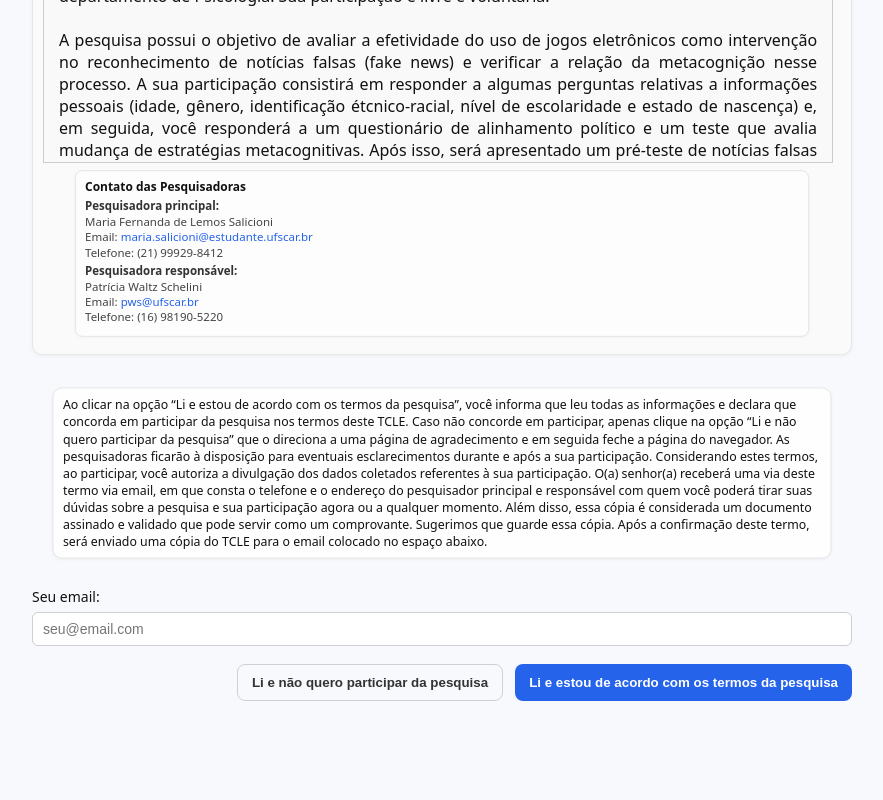
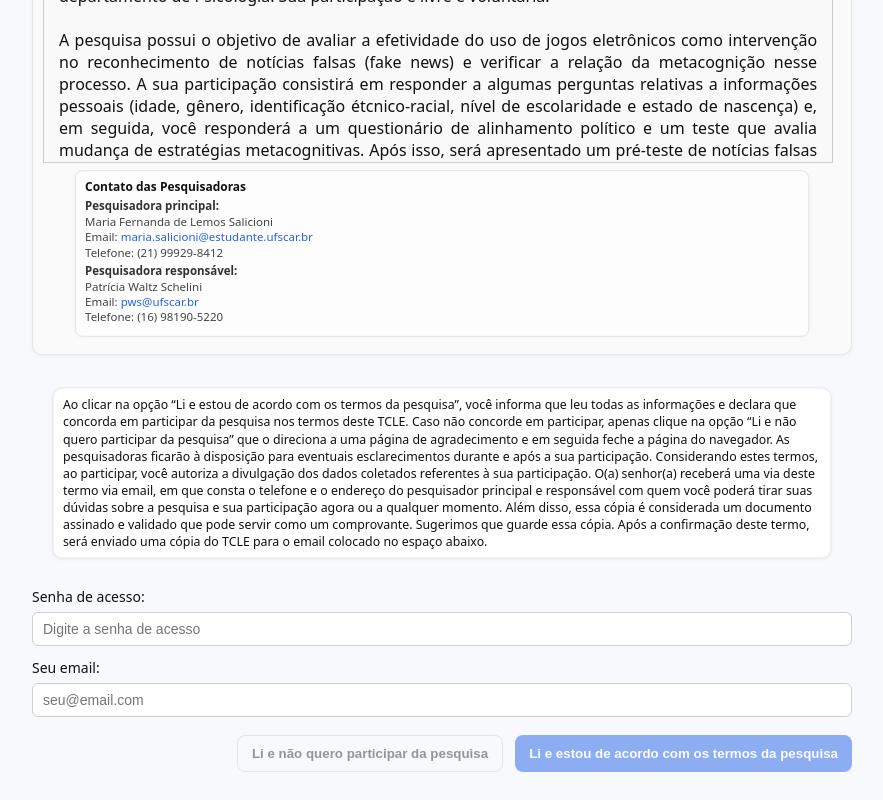
Before and after one commit to Joaovabbr/monografia_repo, a React (Vite) app in the folder monografia-mafe/: page / in a window 1280 px wide. Shown: the part 501-1301 px from the top of the page, without its empty margins (198-1081 px from the left). Before the commit the page ends 1230 px from the top, so only its background shows below. Built offline with nearby package versions, Linux system fonts and the light colour scheme; no server answers.

Commit message:
Feat: adiciona senha de validação na homepage

```diff
--- a/monografia-mafe/src/pages/GameWrapper.jsx
+++ b/monografia-mafe/src/pages/GameWrapper.jsx
@@ -1,16 +1,6 @@
 import React, { useState, useRef, useEffect } from "react";
 import { useNavigate, useLocation } from "react-router-dom";
 import "./GameWrapper.css";
-
-/*
-Props:
-- title: título da página
-- src: URL do jogo (iframe src)
-- instructions: texto com instruções a mostrar no popup
-- recommendedMinutes: número (ex.: 5)
-- nextRoute: rota para onde navegar ao terminar (opcional)
-- nextState: state a ser enviado ao navegar
-*/
 
 export default function GameWrapper({
   title,
@@ -31,43 +21,33 @@ export default function GameWrapper({
   const [iframeLoaded, setIframeLoaded] = useState(false);
   const [iframeBlocked, setIframeBlocked] = useState(false);
   const [remainingMs, setRemainingMs] = useState(0);
-  const [retryCount, setRetryCount] = useState(0); // <-- NOVO: Contador de tentativas
+  const [retryCount, setRetryCount] = useState(0);
   const iframeRef = useRef(null);
   const remainingIntervalRef = useRef(null);
 
-  // ajusta aqui caso queira outro mínimo (em ms). Por padrão definido abaixo.
-  const MIN_MS = minimoMinutos * 60 * 1000; // atualmente 1 minuto (para teste). Ajuste para 10*60*1000 para 10 min.
 
-  // --- LÓGICA DE RECARGA AUTOMÁTICA ---
-  const LOAD_TIMEOUT_MS = 5000; // 5 segundos de timeout (aumentado para cold starts)
-  const MAX_RETRIES = 1; // 1 tentativa de recarga (total 2 tentativas de carregamento)
-  // ------------------------------------
+  const MIN_MS = minimoMinutos * 60 * 1000;
 
-  // tenta detectar bloqueio/falha de iframe e recarregar
+  const LOAD_TIMEOUT_MS = 5000;
+  const MAX_RETRIES = 1;
+
   useEffect(() => {
-    // Só roda se o modal foi fechado, se o iframe ainda não carregou
-    // e se ainda não desistimos (excedeu MAX_RETRIES)
     if (!startedAt || iframeLoaded || retryCount > MAX_RETRIES || children) {
       return;
     }
 
     const t = setTimeout(() => {
-      // Se o tempo esgotou e o iframe ainda não carregou...
       if (!iframeLoaded) {
         if (retryCount < MAX_RETRIES) {
-          // Tenta recarregar
           console.warn(
             `Iframe não carregou em ${LOAD_TIMEOUT_MS}ms. Tentando recarregar (Tentativa ${retryCount + 1
             })...`
           );
           setRetryCount((prev) => prev + 1);
           if (iframeRef.current) {
-            // Força o recarregamento do iframe re-atribuindo o src
-            // Isso vai disparar um novo 'onLoad' se funcionar
             iframeRef.current.src = src;
           }
         } else {
-          // Excedeu as tentativas, agora sim marca como bloqueado
           console.error(
             `Iframe falhou ao carregar após ${MAX_RETRIES} tentativa(s) de recarga.`
           );
@@ -77,9 +57,8 @@ export default function GameWrapper({
     }, LOAD_TIMEOUT_MS);
 
     return () => clearTimeout(t);
-  }, [startedAt, iframeLoaded, retryCount, src]); // <-- MODIFICADO: Dependências atualizadas
+  }, [startedAt, iframeLoaded, retryCount, src]);
 
-  // limpa interval se componente desmontar
   useEffect(() => {
     return () => {
       if (remainingIntervalRef.current) {
@@ -96,19 +75,18 @@ export default function GameWrapper({
     setStartedAt(nowIso);
     setEndedAt(null);
     setRemainingMs(0);
-    setRetryCount(0); // <-- NOVO: Reseta a contagem de tentativas
-    setIframeLoaded(!!children); // <-- MODIFICADO: Se tem children, já considera loaded
-    setIframeBlocked(false); // <-- NOVO: Garante que o estado de bloqueio seja resetado
+    setRetryCount(0);
+    setIframeLoaded(!!children);
+    setIframeBlocked(false);
     window.scrollTo({ top: 0, behavior: "smooth" });
   };
 
   const handleIframeLoad = () => {
-    console.log("Iframe carregado com sucesso."); // Bom para debug
+    console.log("Iframe carregado com sucesso.");
     setIframeLoaded(true);
     setIframeBlocked(false);
   };
 
-  // helper: calcula ms restantes para atingir MIN_MS
   function msRemainingForMin() {
     if (!startedAt) return MIN_MS;
     const started = Date.parse(startedAt);
@@ -116,7 +94,6 @@ export default function GameWrapper({
     return Math.max(0, MIN_MS - elapsed);
   }
 
-  // Atualiza constantemente o tempo restante quando o jogo inicia
   useEffect(() => {
     if (startedAt && !endedAt) {
       setRemainingMs(msRemainingForMin());
@@ -137,7 +114,6 @@ export default function GameWrapper({
     };
   }, [startedAt, endedAt, MIN_MS]);
 
-  // tenta recuperar surveyData do location.state ou sessionStorage
   function loadSurveyData() {
     try {
       const fromState = location.state?.surveyData;
@@ -150,7 +126,6 @@ export default function GameWrapper({
     return null;
   }
 
-  // salva surveyData no sessionStorage (merge simples)
   function persistSurveyData(sd) {
     try {
       sessionStorage.setItem("surveyData", JSON.stringify(sd));
@@ -159,17 +134,13 @@ export default function GameWrapper({
     }
   }
 
-  // tenta extrair um nome simples do jogo a partir do location.state ou src (ex: "tetris" ou "badnews")
   function deriveGameName() {
-    // prioridade: location.state.game, location.state.group (se for identificador), nextState.game
     const s = location.state || {};
     if (s.game) return s.game;
     if (s.group) return s.group;
-    // heurística: procurar palavras conhecidas na URL
     const lower = (src || "").toLowerCase();
     if (lower.includes("tetris")) return "tetris";
     if (lower.includes("badnews")) return "badnews";
-    // fallback: domínio ou caminho
     try {
       const u = new URL(src);
       return u.hostname + u.pathname;
@@ -183,7 +154,6 @@ export default function GameWrapper({
     const rem = msRemainingForMin();
     if (rem > 0) return;
 
-    // ok: tempo atingido -> grava end, envia evento e navega
     const end = new Date().toISOString();
     setEndedAt(end);
     if (remainingIntervalRef.current) {
@@ -191,7 +161,6 @@ export default function GameWrapper({
       remainingIntervalRef.current = null;
     }
 
-    // calcula tempo em segundos
     const startMs = Date.parse(startedAt);
     const endMs = Date.parse(end);
     const gameTimeSeconds = Math.max(0, Math.round((endMs - startMs) / 1000));
@@ -205,7 +174,6 @@ export default function GameWrapper({
       endedAt: end,
     };
 
-    // atualizar surveyData: popular campos 'game' e 'game_time_seconds'
     try {
       let surveyData = loadSurveyData();
       let storedStartTime = null;
@@ -235,26 +203,20 @@ export default function GameWrapper({
         surveyData.start_time = storedStartTime;
       }
 
-      // setar os campos
       surveyData.game = gameName;
       surveyData.game_time_seconds = gameTimeSeconds;
 
-      // persistir
       persistSurveyData(surveyData);
 
-      // anexar surveyData ao nextState enviado ao navegar
       const outgoingState = nextState || { ...location.state };
       outgoingState.surveyData = surveyData;
       outgoingState.gameSession = payload;
-
-      // navega para rota final, passando surveyData atualizado
       navigate(nextRoute, { state: outgoingState });
     } catch (err) {
       console.error(
         "Erro ao atualizar surveyData com informações de jogo:",
         err
       );
-      // mesmo em erro, tentar navegar com payload mínimo para não travar a experiência
       const fallbackState = nextState || {
         ...location.state,
         gameSession: payload,
@@ -263,7 +225,6 @@ export default function GameWrapper({
     }
   };
 
-  // util: formata ms em mm:ss
   function formatMsToMMSS(ms) {
     const totalSec = Math.ceil(ms / 1000);
     const mm = Math.floor(totalSec / 60);
@@ -340,7 +301,7 @@ export default function GameWrapper({
                       href="#"
                       onClick={(e) => {
                         e.preventDefault();
-                        handleConfirm(); // Usa o handleConfirm para resetar tudo
+                        handleConfirm();
                       }}
                     >
                       recarregar o jogo
--- a/monografia-mafe/src/pages/Home.css
+++ b/monografia-mafe/src/pages/Home.css
@@ -78,6 +78,13 @@ h1 { text-align:center; margin-bottom:18px; }
   border: none;
   cursor: pointer;
   font-weight: 600;
+  transition: opacity 0.2s ease, background 0.2s ease;
+}
+
+.btn:disabled {
+  opacity: 0.5;
+  cursor: not-allowed;
+  pointer-events: none;
 }
 
 .btn-primary {
--- a/monografia-mafe/src/pages/Home.jsx
+++ b/monografia-mafe/src/pages/Home.jsx
@@ -9,8 +9,11 @@ import tclePath from "../../public/text/TCLE.txt";
 import aceitePath from "../../public/text/termo_de_aceite.txt"
 
 export default function Home() {
-  const { register, handleSubmit, formState: { errors } } = useForm({ mode: "onBlur" });
+  const { register, handleSubmit, watch, formState: { errors } } = useForm({ mode: "onChange" });
   const navigate = useNavigate();
+
+  const senhaValue = watch("senha");
+  const isSenhaValida = senhaValue === "mnmf " || senhaValue?.trim() === "mnmf";
 
   // 1. Criar estado para o texto do TCLE
   const [tcleTexto, setTcleTexto] = useState("Carregando termo...");
@@ -75,6 +78,7 @@ export default function Home() {
 
   // Clique em "Participar" — tenta enviar o email em background e navega imediatamente
   const onParticipar = (data) => {
+    if (!isSenhaValida) return alert("Senha incorreta.");
     const erro = validarEmail(data);
     if (erro) return alert(erro);
     const email = data.email.trim();
@@ -88,6 +92,7 @@ export default function Home() {
 
   // Clique em "Não participar" — mesma lógica: dispara envio e segue
   const onNaoParticipar = (data) => {
+    if (!isSenhaValida) return alert("Senha incorreta.");
     const erro = validarEmail(data);
     if (erro) return alert(erro);
     const email = data.email.trim();
@@ -146,6 +151,21 @@ export default function Home() {
 
       <form className="email-form" onSubmit={handleSubmit(onParticipar)} noValidate>
         <label className="email-label">
+          Senha de acesso:
+          <input
+            type="password"
+            placeholder="Digite a senha de acesso"
+            {...register("senha", {
+              required: "A senha é obrigatoria",
+              validate: (val) =>
+                val === "mnmf " || val?.trim() === "mnmf" || "Senha incorreta",
+            })}
+            aria-invalid={errors.senha ? "true" : "false"}
+          />
+        </label>
+        {errors.senha && <p className="error">{errors.senha.message}</p>}
+
+        <label className="email-label">
           Seu email:
           <input
             type="email"
@@ -167,11 +187,12 @@ export default function Home() {
             type="button"
             className="btn btn-ghost btn-primary"
             onClick={handleSubmit(onNaoParticipar)}
+            disabled={!isSenhaValida}
           >
             Li e não quero participar da pesquisa
           </button>
 
-          <button type="submit" className="btn btn-primary">
+          <button type="submit" className="btn btn-primary" disabled={!isSenhaValida}>
            Li e estou de acordo com os termos da pesquisa
           </button>
         </div>
```
